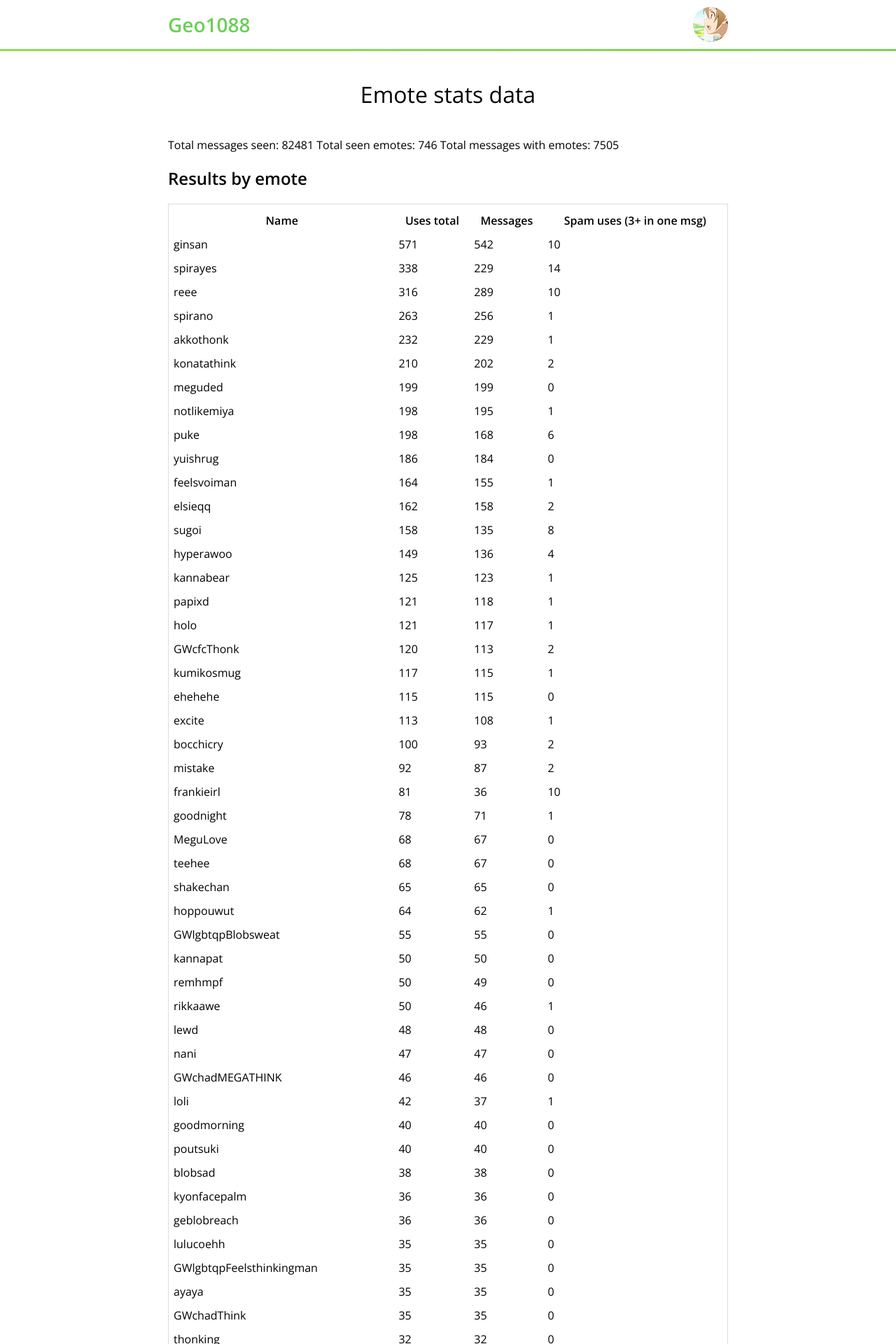
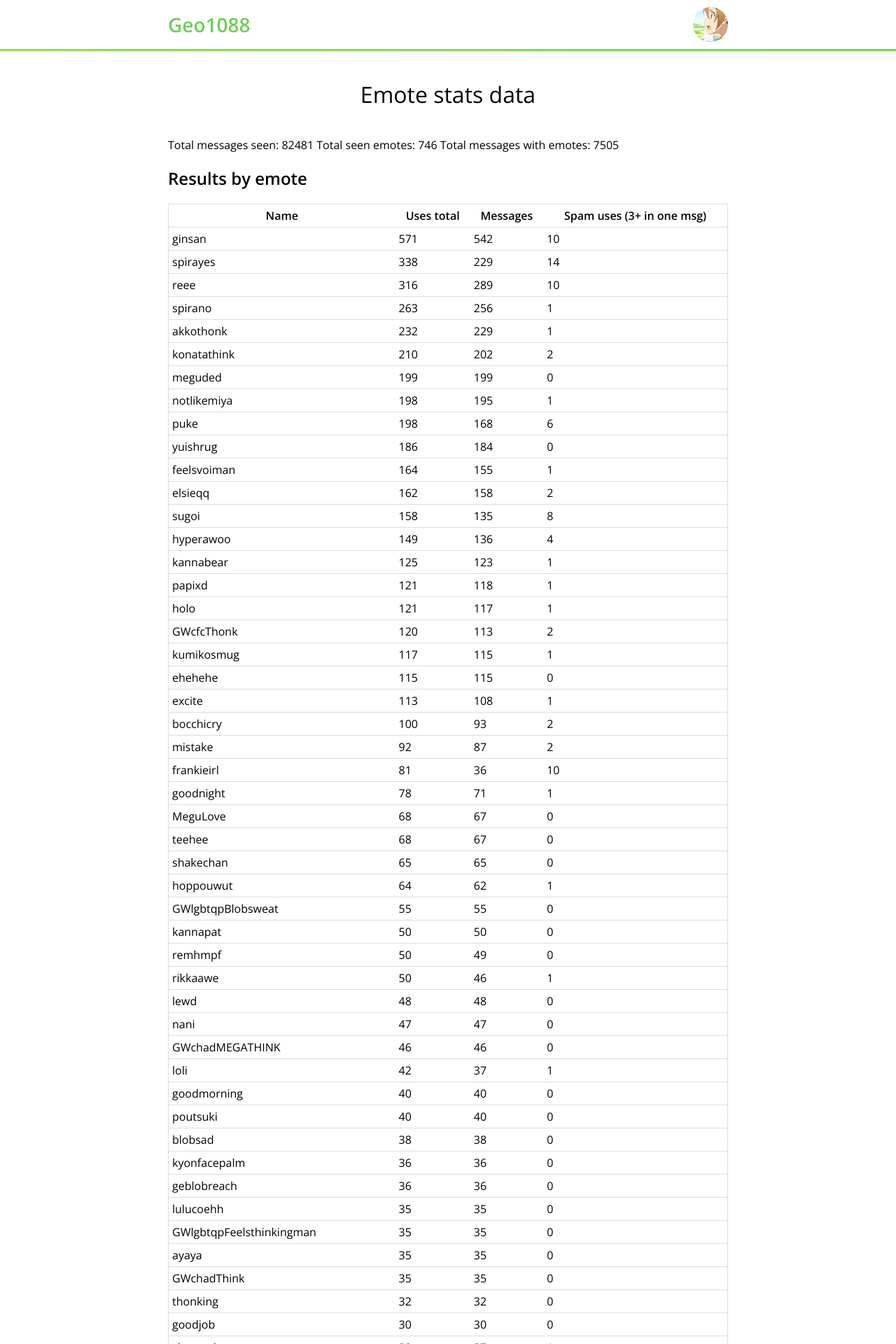
Before and after one commit to geo1088/geo1088.github.io, a Jekyll site: the page built from stats-temp.md, in a window 1280 px wide. Shown: the top 1920 px of the page at 70% size. Built offline with Jekyll 4.4.1, drawn with Linux system fonts in a browser that asks for light colours.

Commit message:
Update base.css

```diff
--- a/css/base.css
+++ b/css/base.css
@@ -296,6 +296,7 @@ table {
     width: 100%;
     border: 1px solid #DDD;
     padding: 5px 0;
+    border-collapse: collapse;
 }
 tr {
     padding: 0 5px;
```
